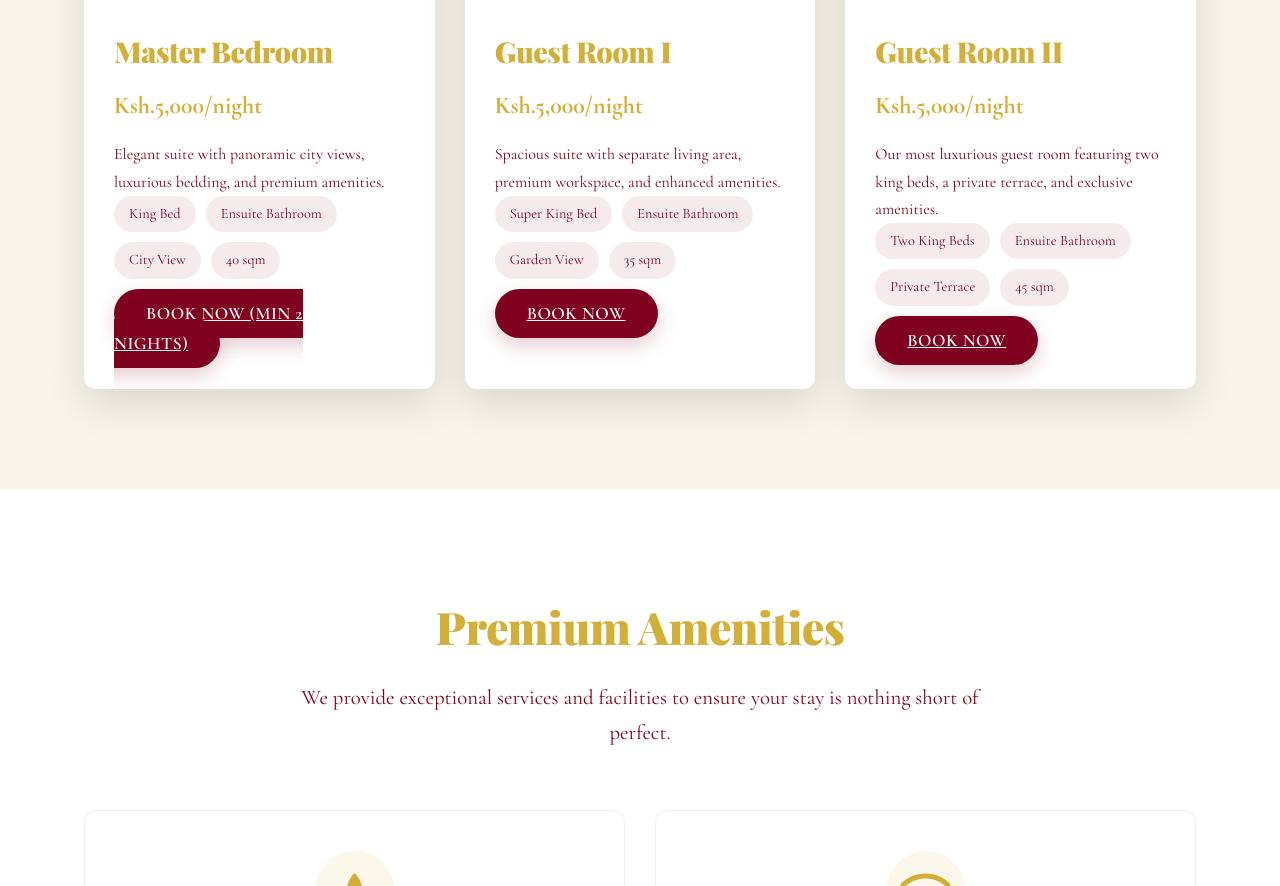
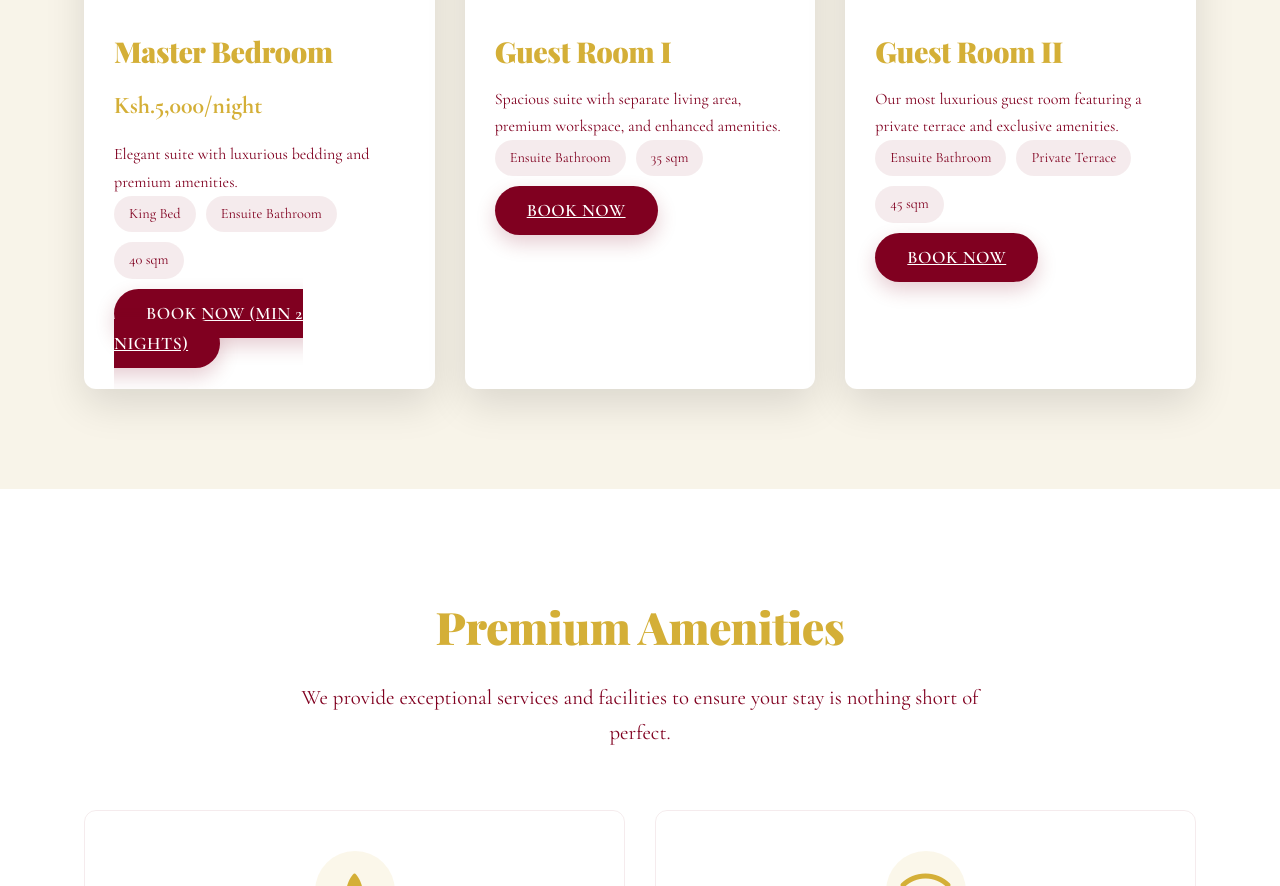
Before and after one commit to Malakhian/mayian-homes, a plain HTML site: page projectB/index.html in a window 1280 px wide. Shown: the part 2243-3129 px from the top of the page. Drawn offline with nearby package versions, Linux system fonts and the light colour scheme.

Commit message:
Initial website upload

```diff
--- a/projectB/index.html
+++ b/projectB/index.html
@@ -1059,11 +1059,10 @@
                     <div class="room-content">
                         <h3 class="luxury-heading">Master Bedroom</h3>
                         <span class="room-price">Ksh.5,000/night</span>
-                        <p>Elegant suite with panoramic city views, luxurious bedding, and premium amenities.</p>
+                        <p>Elegant suite with luxurious bedding and premium amenities.</p>
                         <div class="room-badges">
                             <span class="room-badge">King Bed</span>
                             <span class="room-badge">Ensuite Bathroom</span>
-                            <span class="room-badge">City View</span>
                             <span class="room-badge">40 sqm</span>
                         </div>
                         <a href="#book" class="btn-primary">Book Now (Min 2 Nights)</a>
@@ -1077,12 +1076,9 @@
                     </div>
                     <div class="room-content">
                         <h3 class="luxury-heading">Guest Room I</h3>
-                        <span class="room-price">Ksh.5,000/night</span>
                         <p>Spacious suite with separate living area, premium workspace, and enhanced amenities.</p>
                         <div class="room-badges">
-                            <span class="room-badge">Super King Bed</span>
                             <span class="room-badge">Ensuite Bathroom</span>
-                            <span class="room-badge">Garden View</span>
                             <span class="room-badge">35 sqm</span>
                         </div>
                         <a href="#book" class="btn-primary">Book Now</a>
@@ -1096,10 +1092,8 @@
                     </div>
                     <div class="room-content">
                         <h3 class="luxury-heading">Guest Room II</h3>
-                        <span class="room-price">Ksh.5,000/night</span>
-                        <p>Our most luxurious guest room featuring two king beds, a private terrace, and exclusive amenities.</p>
+                        <p>Our most luxurious guest room featuring a private terrace and exclusive amenities.</p>
                         <div class="room-badges">
-                            <span class="room-badge">Two King Beds</span>
                             <span class="room-badge">Ensuite Bathroom</span>
                             <span class="room-badge">Private Terrace</span>
                             <span class="room-badge">45 sqm</span>
```
